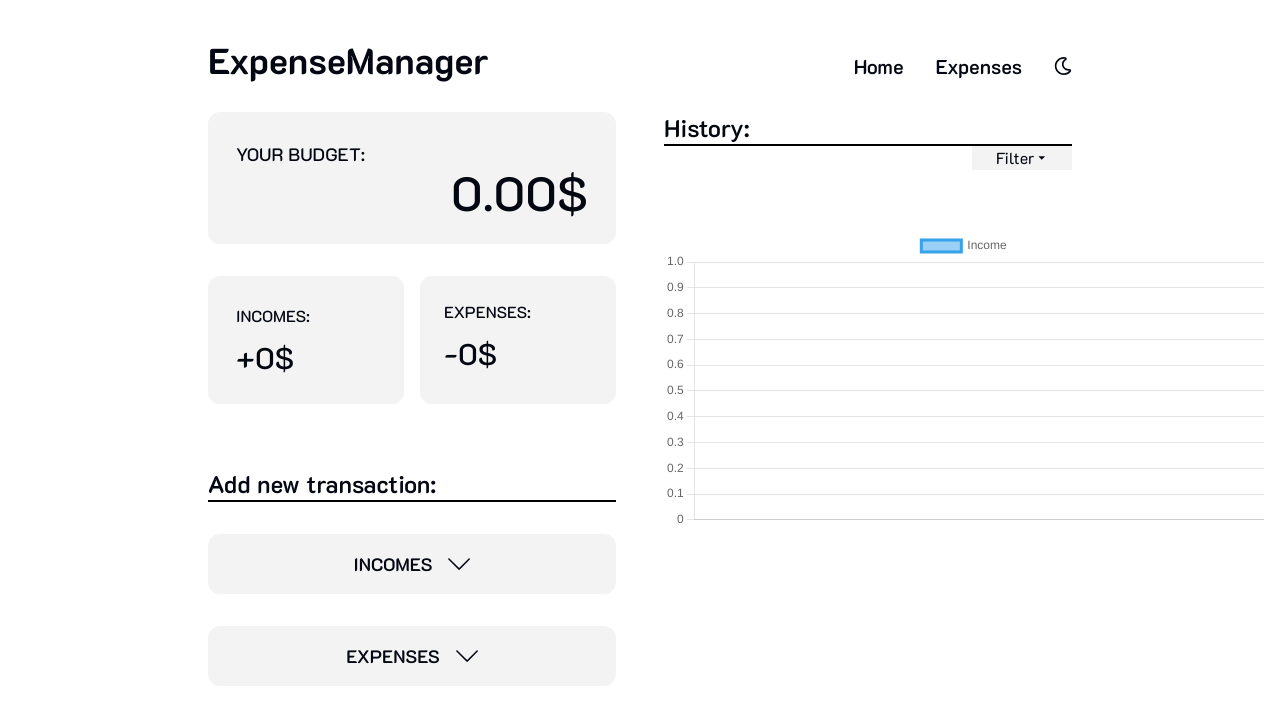
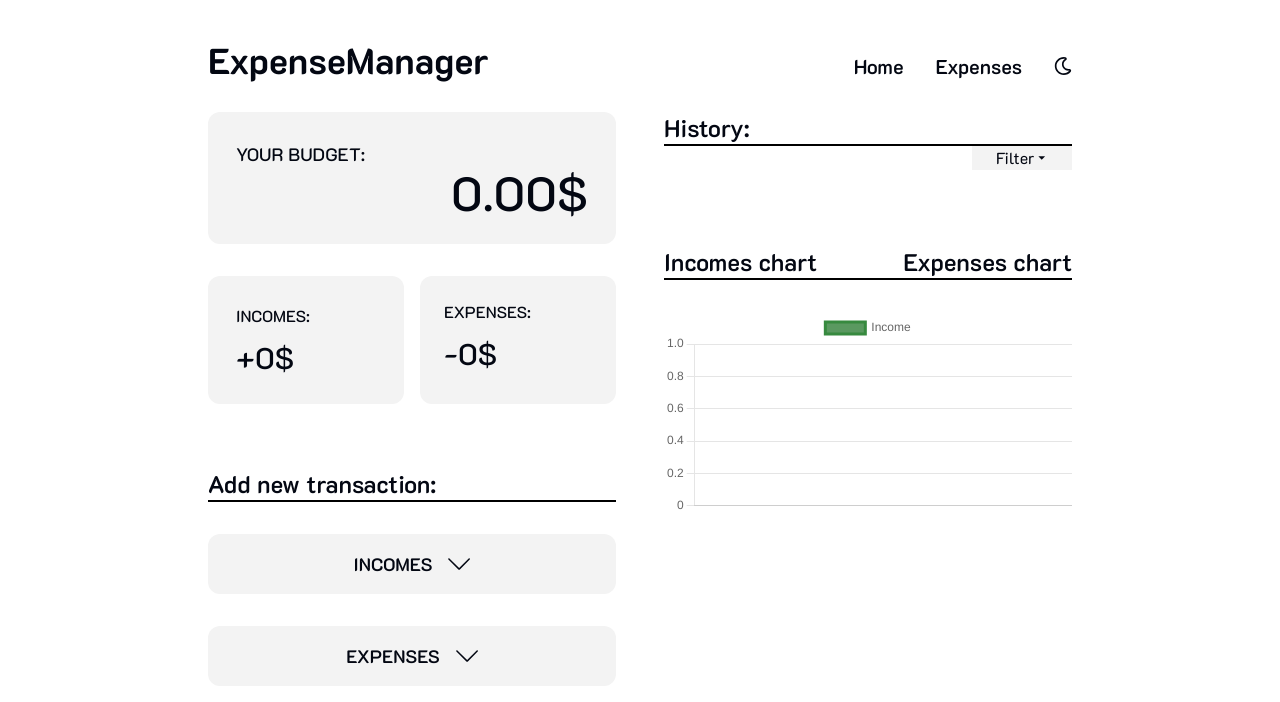
Before and after one commit to zofiaMrugalska/ExpenseManager, a React (Create React App) app: page /expenses in a window 1280 px wide. Shown: the top 702 px of the page. Built offline with nearby package versions, Linux system fonts and the light colour scheme.

Commit message:
adding buttons to the chart

```diff
--- a/src/pages/expenses/components/Chart/Chart.jsx
+++ b/src/pages/expenses/components/Chart/Chart.jsx
@@ -4,25 +4,41 @@ import Context from "../../../../Context";
 import { Chart as ChartJS } from "chart.js/auto";
 
 const Chart = () => {
-  const { historyData } = useContext(Context);
+  const { mode, historyData } = useContext(Context);
 
-  const sortedDates = historyData
-    .map((data) => data.incomesDate)
-    .sort((a, b) => new Date(a) - new Date(b));
+  const sortedData = historyData
+    .slice()
+    .sort((a, b) => new Date(a.incomesDate) - new Date(b.incomesDate));
+
+  const Dates = sortedData.map((data) => data.incomesDate);
+
+  const incomesAmounts = sortedData.map((data) => data.incomesAmount);
 
   const chartData = {
-    labels: sortedDates,
+    labels: Dates,
     datasets: [
       {
         label: "Income",
-        data: historyData.map((data) => data.incomesAmount),
+        data: incomesAmounts,
+        borderColor: "rgb(55, 138, 63)",
+        backgroundColor: "rgb(90, 153, 96)",
       },
     ],
   };
 
   return (
-    <div className="w-[600px] mt-12">
-      <Line data={chartData} />
+    <div className=" font-K2D">
+      <div className="max-w-[600px] lg:max-w-[800px] lg:mx-auto mt-16">
+        <div
+          className={`flex justify-between text-lg sm:text-2xl font-semibold border-b-2 mb-8 ${
+            mode === "light" ? "border-black" : "border-white"
+          }`}
+        >
+          <button>Incomes chart</button>
+          <button>Expenses chart</button>
+        </div>
+        <Line data={chartData} />
+      </div>
     </div>
   );
 };
```
